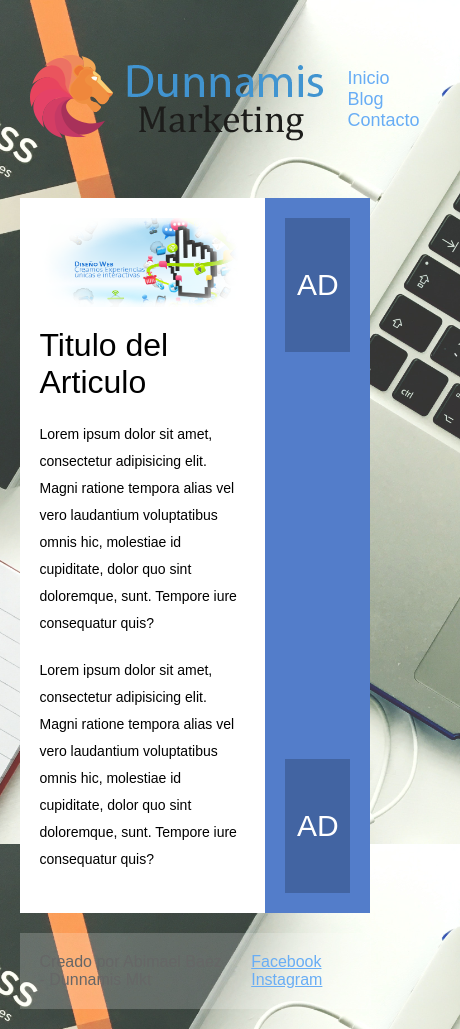
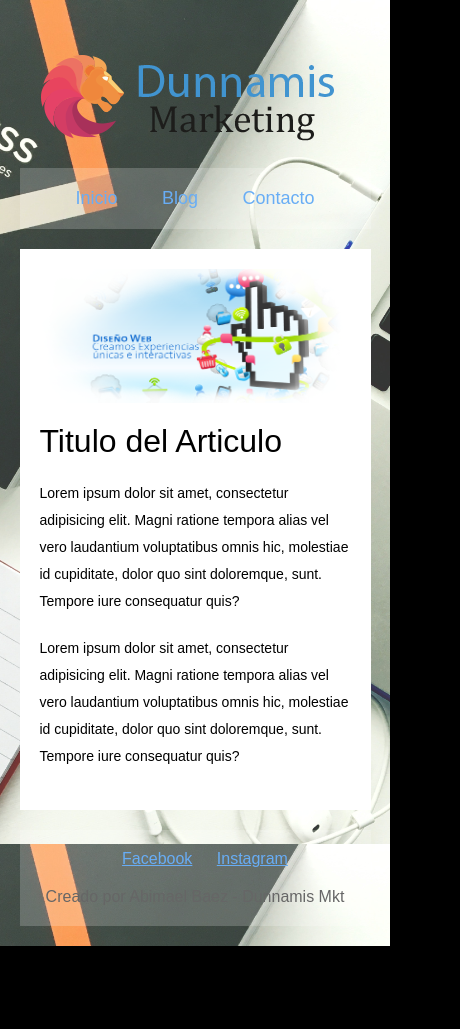
Before and after one commit to abimaelbaez/Flexboxweb, a plain HTML site: page index.html in a window 390 px wide. Shown: the whole page, 460 px wide, since content can reach past the window. After the commit the page ends 946 px from the top, so only its background shows below. Drawn offline with Linux system fonts and the light colour scheme.

Commit message:
dando estolilo al responsive design

```diff
--- a/estilos.css
+++ b/estilos.css
@@ -107,3 +107,60 @@ footer .redes-sociales a {
 footer .redes-sociales a:hover {
 	text-decoration: none;
 }
+
+@media screen and (max-width: 800px) {
+	.main {
+		width: 100%;
+	}
+
+	aside {
+		width: 100%;
+		flex-direction: row;
+	}
+
+	aside .ad {
+		width: 40%;
+	}
+}
+
+@media screen and (max-width: 600px) {
+	header {
+		flex-direction: column;
+		padding-bottom: 20px;
+	}
+
+	header .menu {
+		width: 100%;
+		background: rgba(255,255,255,.2);
+		text-align: center;
+		padding: 20px;
+	}
+
+	header .menu a {
+		margin: 0 20px;
+	}
+
+	header .logo {
+		margin-bottom: 20px;
+	}
+
+	footer {
+		flex-direction: column;
+		text-align: center;
+	}
+
+	footer .autor {
+		order: 2;
+	}
+
+	footer .redes-sociales {
+		order: 1;
+		margin-bottom: 20px;
+	}
+}
+
+@media screen and (max-width: 400px) {
+	aside {
+		display: none;
+	}
+}
```
